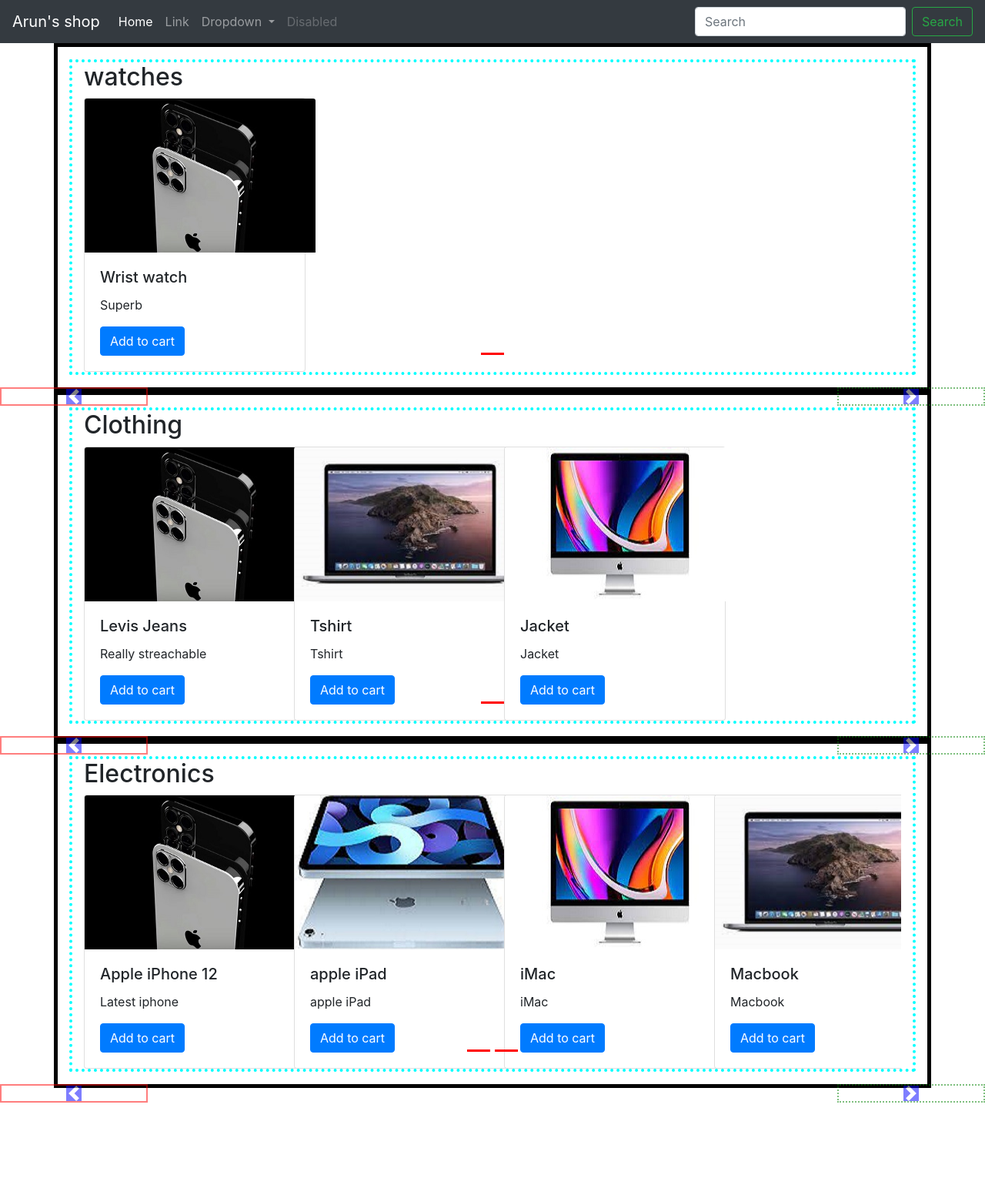
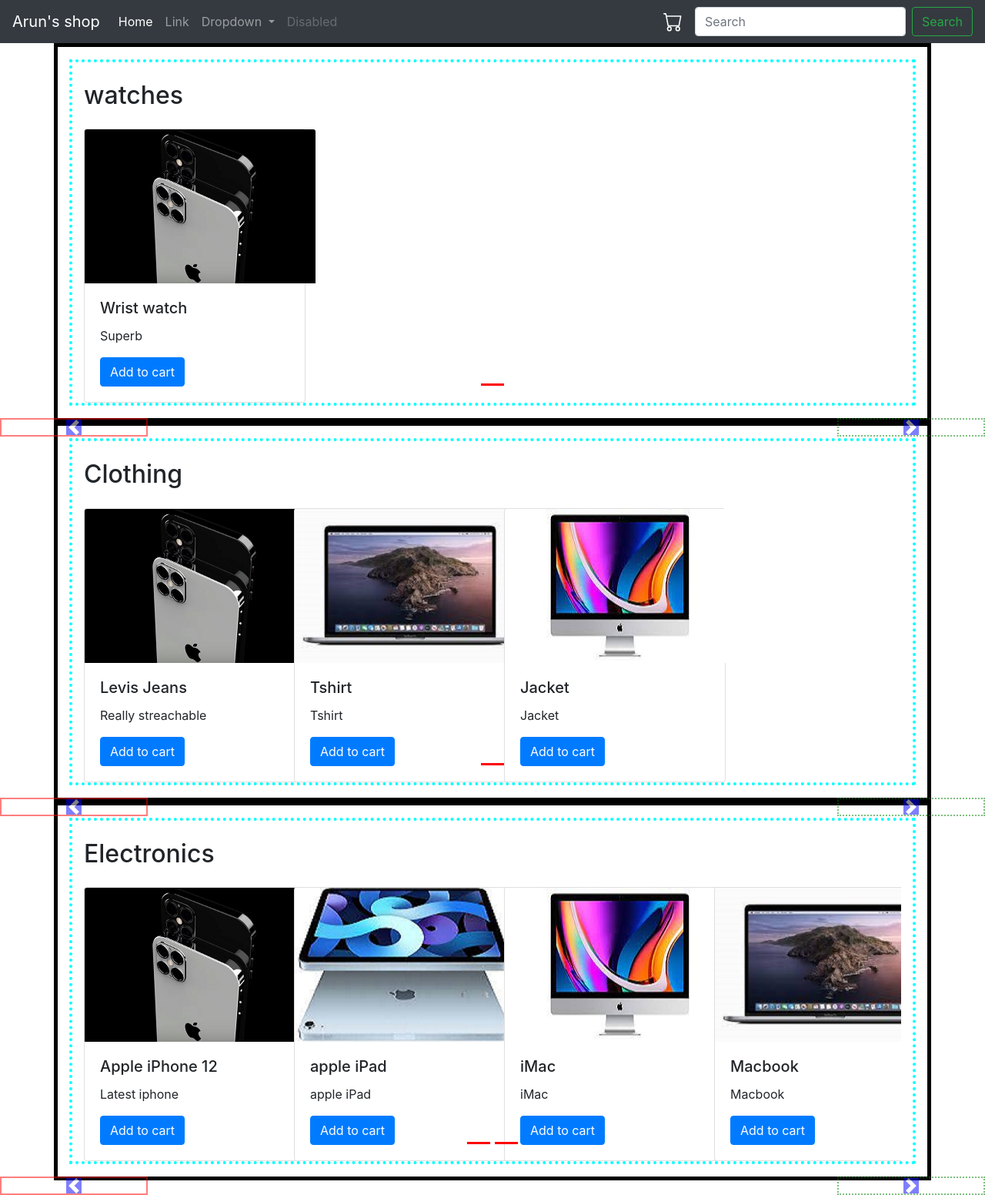
Before and after one commit to purohit-arun/ecommerce-site, a Django app: page /shop/ in a window 1280 px wide. Shown: the whole page at 77% size. Before the commit the page ends 1432 px from the top, so only its background shows below. Run offline with Django 3.2, Linux system fonts and the light colour scheme; data comes from the database, SQL or seed files in the repository; both versions use the stored data as it was after the commit; some libraries are stand-ins or nearby versions.

Commit message:
#4 by arun 17.05.21 cart adding using js started

```diff
--- a/shop/templates/shop/basic.html
+++ b/shop/templates/shop/basic.html
@@ -56,6 +56,12 @@
                 </li>
             </ul>
             <form class="form-inline my-2 my-lg-0">
+                <svg xmlns="http://www.w3.org/2000/svg" style="cursor:pointer; "width="25" height="30" fill="white" class="bi bi-cart mr-3"
+                    viewBox="0 0 16 16">
+                    <path
+                        d="M0 1.5A.5.5 0 0 1 .5 1H2a.5.5 0 0 1 .485.379L2.89 3H14.5a.5.5 0 0 1 .491.592l-1.5 8A.5.5 0 0 1 13 12H4a.5.5 0 0 1-.491-.408L2.01 3.607 1.61 2H.5a.5.5 0 0 1-.5-.5zM3.102 4l1.313 7h8.17l1.313-7H3.102zM5 12a2 2 0 1 0 0 4 2 2 0 0 0 0-4zm7 0a2 2 0 1 0 0 4 2 2 0 0 0 0-4zm-7 1a1 1 0 1 1 0 2 1 1 0 0 1 0-2zm7 0a1 1 0 1 1 0 2 1 1 0 0 1 0-2z" />
+                </svg>
+
                 <input class="form-control mr-sm-2" type="search" placeholder="Search" aria-label="Search">
                 <button class="btn btn-outline-success my-2 my-sm-0" type="submit">Search</button>
             </form>
@@ -80,6 +86,11 @@
     <script src="https://stackpath.bootstrapcdn.com/bootstrap/4.1.3/js/bootstrap.min.js"
         integrity="sha384-ChfqqxuZUCnJSK3+MXmPNIyE6ZbWh2IMqE241rYiqJxyMiZ6OW/JmZQ5stwEULTy" crossorigin="anonymous">
     </script>
+
+    {% block js %}
+
+    {% endblock js %}
+
 </body>
 
 </html>
--- a/shop/templates/shop/index.html
+++ b/shop/templates/shop/index.html
@@ -5,6 +5,11 @@
 .col-md-3 {
 width: 100%;
 height: auto;
+}
+
+.col-md-3 img{
+width: 227px;
+max-height: 242px;
 }
 
 
@@ -58,7 +63,7 @@
     <div class="container" style="border:4px dotted aqua;">
       <!--        slideshow starts here-->
       <div class="carousel-inner">
-        <h2 class="h2">{{product.0.category}}</h2>
+        <h2 class="h2 my-4">{{product.0.category}}</h2>
         <div class="carousel-item active">
           <div class="row">
             <div class="col-xs-3 col-sm-3 col-md-3">
@@ -67,7 +72,7 @@
                 <div class="card-body">
                   <h5 class="card-title">{{product.0.product_name}}</h5>
                   <p class="card-text">{{product.0.desc}}</p>
-                  <a href="#" class="btn btn-primary">Add to cart</a>
+                  <button id="pr{{product.0.product_id}}" href="#" class="cart btn btn-primary">Add to cart</button>
                 </div>
               </div>
             </div>
@@ -79,7 +84,7 @@
                 <div class="card-body">
                   <h5 class="card-title">{{i.product_name}}</h5>
                   <p class="card-text">{{i.product_name}}</p>
-                  <a href="#" class="btn btn-primary">Add to cart</a>
+                  <button href="#" id="pr{{i.product_id}}" class="cart btn btn-primary">Add to cart</button>
                 </div>
               </div>
             </div>
@@ -115,3 +120,32 @@
 
 
 {% endblock %}
+
+{% block js %}
+<script>
+  console.log('hello from console');
+  if (localStorage.getItem('cart') == null) {
+    var cart = {};
+  } else {
+    cart = JSON.parse(localStorage.getItem('cart'));
+  }
+
+  $('.cart').click(function (e) {
+    e.preventDefault();
+    var idstr = this.id.toString();
+    console.log(idstr);
+    console.log("clicked");
+
+    if(cart[idstr] != undefined){
+      cart[idstr] += 1;
+    }
+    else{
+      cart[idstr] = 1;
+    }
+    console.log(cart);
+    localStorage.setItem('cart',JSON.stringify(cart));
+
+  });
+</script>
+
+{% endblock js %}
--- a/shop/views.py
+++ b/shop/views.py
@@ -16,7 +16,7 @@
     catProds = Product.objects.values('category','product_id')
     print(catProds)
     cats = {item['category'] for item in catProds}
-    print(cats)
+    print("Printing cats",cats)
     for cat in cats:
         prod = Product.objects.filter(category = cat)
         n = len(prod)
```
Also changed, not shown: README.md, db.sqlite3, media/shop/img/apple-ipad.jpeg (renamed from media/shop/img/apple-ipad.jpg).
